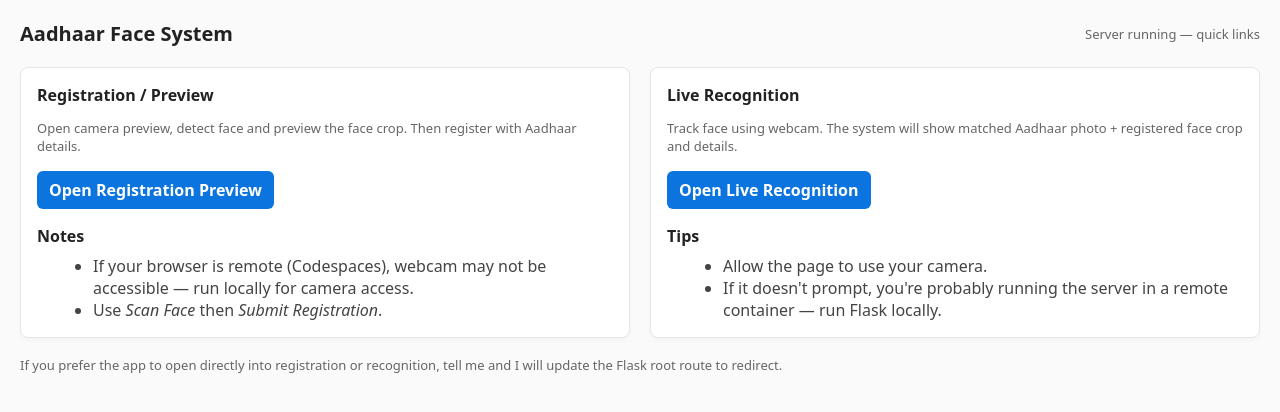
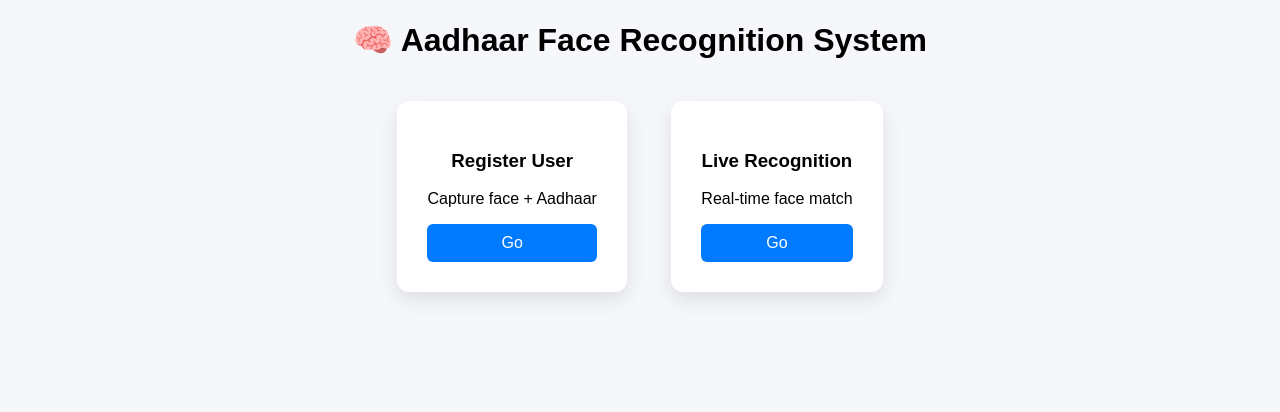
Before and after one commit to Psyfi4/aadhar_2ndtest, a Flask app: page / in a window 1280 px wide. Shown: the top 412 px of the page. Run offline with Flask 3, Linux system fonts and the light colour scheme.

Commit message:
Revamp home page for Aadhaar AI System
Updated the home page layout and styling for improved user experience.

```diff
--- a/templates/home.html
+++ b/templates/home.html
@@ -1,64 +1,43 @@
 <!doctype html>
-<html lang="en">
+<html>
 <head>
-  <meta charset="utf-8" />
-  <title>Aadhaar Face System — Home</title>
-  <meta name="viewport" content="width=device-width,initial-scale=1" />
+  <title>Aadhaar AI System</title>
   <style>
-    body { font-family: system-ui, -apple-system, "Segoe UI", Roboto, "Helvetica Neue", Arial; margin: 0; padding: 20px; background:#fafafa; color:#222; }
-    header { display:flex; align-items:center; gap:16px; margin-bottom:20px; }
-    h1 { margin:0; font-size:20px; }
-    .container { display:flex; gap:20px; align-items:flex-start; }
-    .card { background:#fff; border:1px solid #e6e6e6; border-radius:8px; padding:16px; width:48%; box-shadow:0 2px 6px rgba(0,0,0,0.03); }
-    .card h2 { margin-top:0; font-size:16px; }
-    .btn { display:inline-block; padding:8px 12px; border-radius:6px; text-decoration:none; background:#0b74de; color:white; font-weight:600; }
-    .muted { color:#666; font-size:13px; margin-top:8px; }
-    footer { margin-top:18px; color:#666; font-size:13px; }
-    ul { margin:8px 0 0 16px; color:#444; }
+    body { font-family:sans-serif; background:#f5f7fb; text-align:center; }
+    .card {
+      display:inline-block;
+      padding:30px;
+      margin:20px;
+      background:white;
+      border-radius:12px;
+      box-shadow:0 8px 20px rgba(0,0,0,0.1);
+    }
+    a {
+      display:block;
+      margin-top:10px;
+      padding:10px;
+      background:#007bff;
+      color:white;
+      text-decoration:none;
+      border-radius:6px;
+    }
   </style>
 </head>
 <body>
-  <header>
-    <h1>Aadhaar Face System</h1>
-    <div style="flex:1"></div>
-    <div style="font-size:13px;color:#666">Server running — quick links</div>
-  </header>
 
-  <main class="container">
-    <section class="card" id="reg-card">
-      <h2>Registration / Preview</h2>
-      <p class="muted">Open camera preview, detect face and preview the face crop. Then register with Aadhaar details.</p>
-      <p>
-        <a class="btn" href="/register" target="_blank">Open Registration Preview</a>
-      </p>
-      <div style="margin-top:12px;">
-        <strong>Notes</strong>
-        <ul>
-          <li>If your browser is remote (Codespaces), webcam may not be accessible — run locally for camera access.</li>
-          <li>Use <em>Scan Face</em> then <em>Submit Registration</em>.</li>
-        </ul>
-      </div>
-    </section>
+<h1>🧠 Aadhaar Face Recognition System</h1>
 
-    <section class="card" id="rec-card">
-      <h2>Live Recognition</h2>
-      <p class="muted">Track face using webcam. The system will show matched Aadhaar photo + registered face crop and details.</p>
-      <p>
-        <a class="btn" href="/recognize_live" target="_blank">Open Live Recognition</a>
-      </p>
+<div class="card">
+  <h3>Register User</h3>
+  <p>Capture face + Aadhaar</p>
+  <a href="/register">Go</a>
+</div>
 
-      <div style="margin-top:12px;">
-        <strong>Tips</strong>
-        <ul>
-          <li>Allow the page to use your camera.</li>
-          <li>If it doesn't prompt, you're probably running the server in a remote container — run Flask locally.</li>
-        </ul>
-      </div>
-    </section>
-  </main>
+<div class="card">
+  <h3>Live Recognition</h3>
+  <p>Real-time face match</p>
+  <a href="/recognize">Go</a>
+</div>
 
-  <footer>
-    <div>If you prefer the app to open directly into registration or recognition, tell me and I will update the Flask root route to redirect.</div>
-  </footer>
 </body>
 </html>
```
